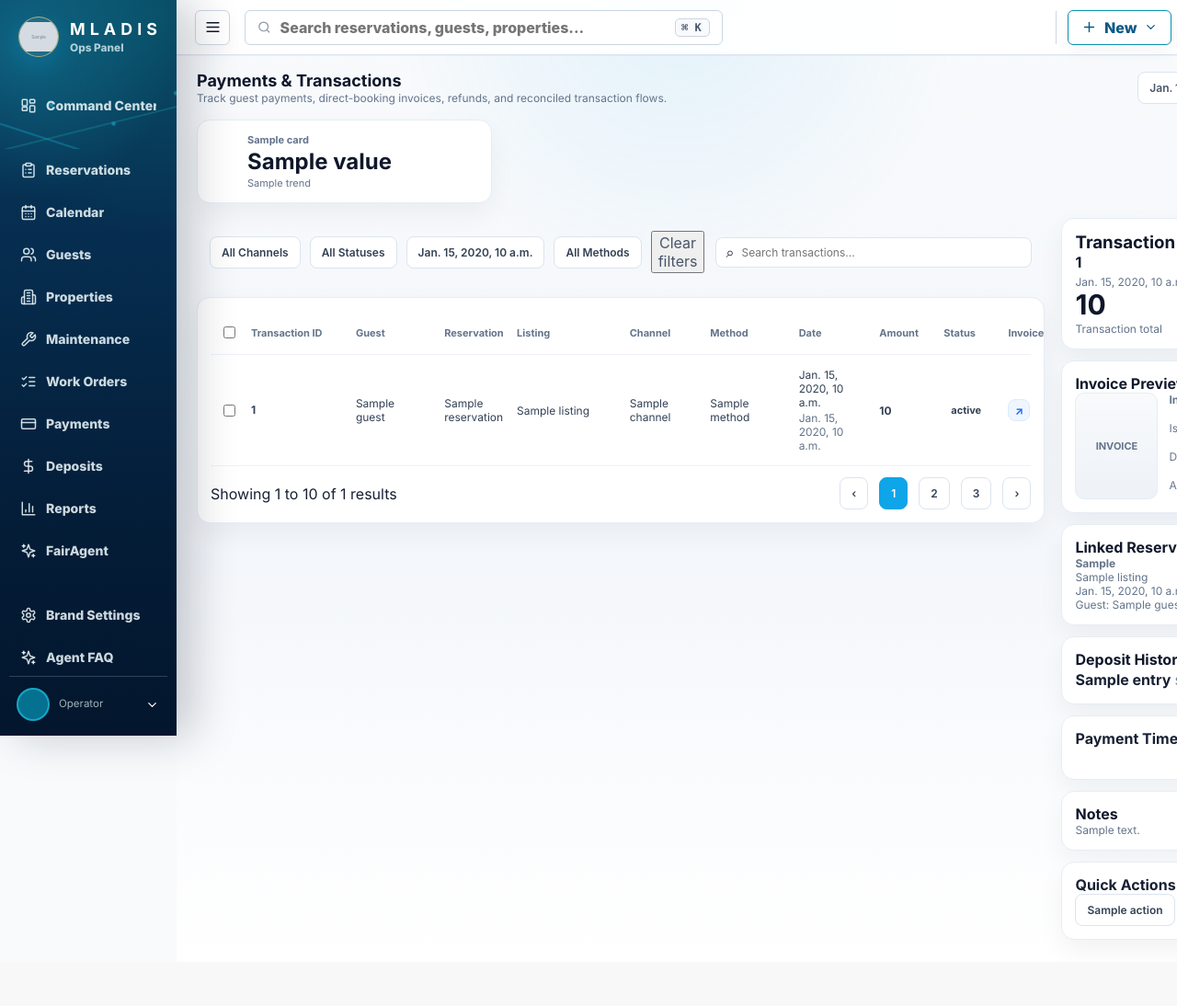
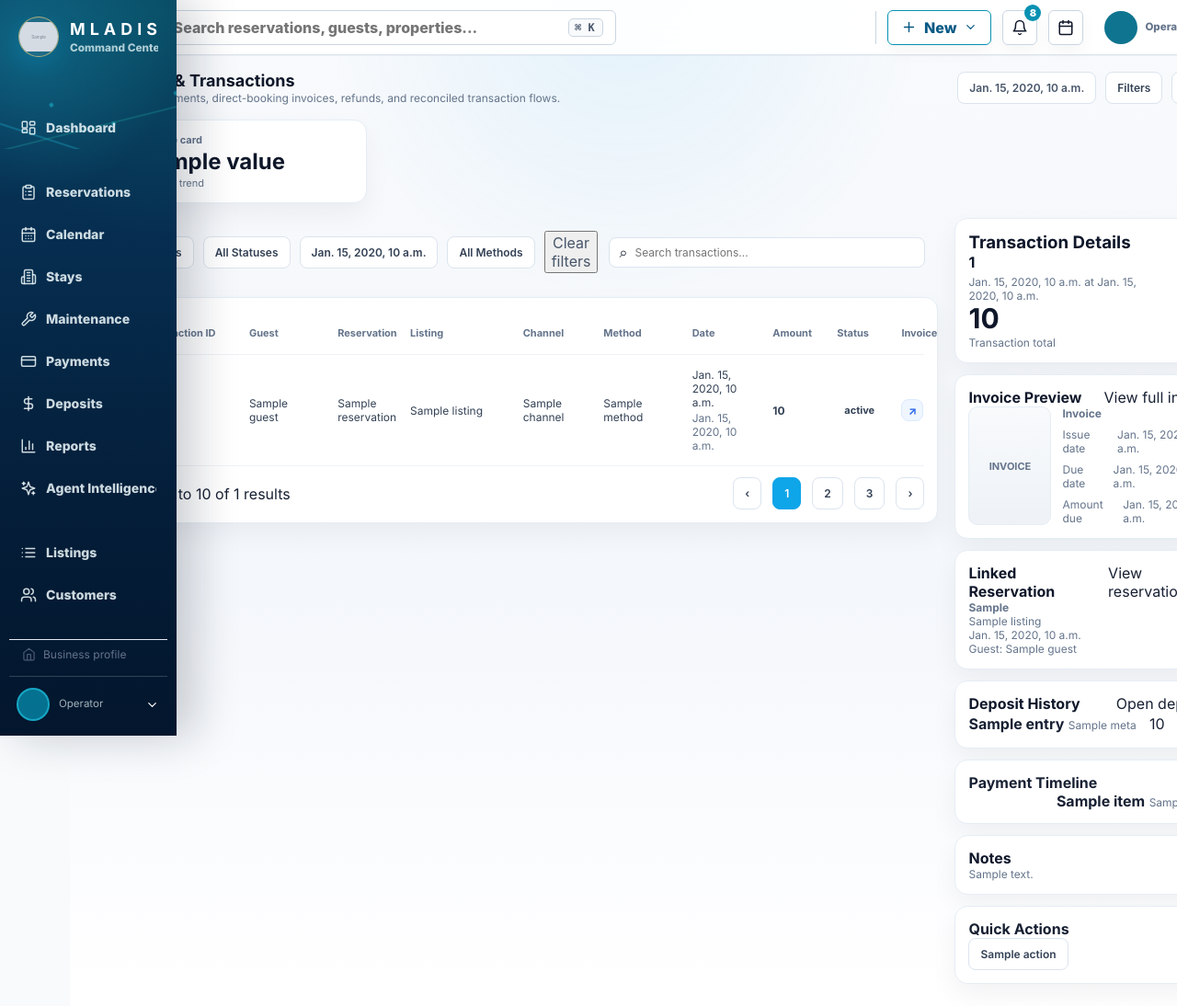
Before and after one commit to pzg8794/MLADIS, a Django app: template airbnb_agent/bookings/templates/bookings/modern_ops_payments.html in a window 1280 px wide. Shown: the whole page at 92% size. Before the commit the page ends 1022 px from the top, so only its background shows below. Run offline with Django 5.2, Linux system fonts and the light colour scheme; the template is opened without the code that fills it: most values are stand-ins (such as "Sample title", 1, 10 or a date in 2020); grey boxes marked "Sample" are stand-in pictures.

Commit message:
ops/payments + nav: remove forced sidebar open; finalize nav to mock spec
- modern_ops_payments.html: REMOVE inline script that forced is-sidebar-expanded
  and is-expanded on page load — sidebar must follow the global collapse rule
  (default 76px rail, expands on hover/focus)
- base_ops.html: update nav to match mock design spec exactly:
  OVERVIEW: Dashboard; OPERATIONS: Reservations/Calendar/Stays/Maintenance/
  Payments/Deposits/Reports/Agent Intelligence; BUSINESS: Listings/Customers/
  Tasks[badge 12]; ADMIN: Settings/Users; Business profile at bottom
  Add badge CSS and sidebar-biz link styles inline in head
- ops-payments.css: reduce detail rail from 380px to 300px

```diff
--- a/airbnb_agent/bookings/static/frontend/modern-dashboard/assets/ops-payments.css
+++ b/airbnb_agent/bookings/static/frontend/modern-dashboard/assets/ops-payments.css
@@ -147,8 +147,8 @@
 }
 
 .ops-pay-detail {
-  flex: 0 0 380px;
-  width: 380px;
+  flex: 0 0 300px;
+  width: 300px;
   position: sticky;
   top: 16px;
 }
--- a/airbnb_agent/bookings/templates/bookings/base_ops.html
+++ b/airbnb_agent/bookings/templates/bookings/base_ops.html
@@ -12,6 +12,14 @@
     <link rel="icon" href="{% static 'frontend/modern-dashboard/favicon.svg' %}" type="image/svg+xml">
     <link rel="stylesheet" href="{% static 'frontend/modern-dashboard/assets/app.css' %}?v=gentelella-v4-preview-3">
     {% block extra_css %}{% endblock %}
+    <style>
+      .v4-nav-badge{display:inline-flex;align-items:center;justify-content:center;min-width:18px;height:18px;padding:0 5px;border-radius:9px;background:#ef4444;color:#fff;font-size:10px;font-weight:700;line-height:1;margin-left:auto;}
+      .v4-nav-cluster a{display:flex;align-items:center;gap:0;}
+      .v4-nav-cluster a .modern-admin-nav-label{display:flex;align-items:center;gap:6px;flex:1;}
+      .v4-sidebar-biz{display:flex;align-items:center;gap:8px;padding:8px 14px;font-size:12px;color:#64748b;text-decoration:none;border-top:1px solid #e2e8f0;margin-top:4px;}
+      .v4-sidebar-biz:hover{color:#1e293b;background:#f8fafc;}
+      .v4-sidebar-biz svg{flex-shrink:0;opacity:.7;}
+    </style>
     <title>{% block title %}MLADIS{% endblock %}</title>
   </head>
   <body>
@@ -22,15 +30,17 @@
           <img src="{{ site_settings.logo_display_url }}" alt="MLADIS" class="modern-admin-brand-logo">
           <div>
             <strong>MLADIS</strong>
-            <small>Ops Panel</small>
+            <small>Command Center</small>
           </div>
         </a>
 
         <nav aria-label="Dashboard sections">
+          <span class="v4-nav-group">Overview</span>
+
           <div class="v4-nav-cluster">
-            <a href="/ops/admin/"{% if request.path == '/ops/admin/' %} class="is-active" aria-current="page"{% endif %}>
+            <a href="/ops/dashboard/"{% if request.path == '/ops/dashboard/' %} class="is-active" aria-current="page"{% endif %}>
               <svg class="modern-admin-rail-icon" width="18" height="18" viewBox="0 0 24 24" fill="none" stroke="currentColor" stroke-width="2" stroke-linecap="round" stroke-linejoin="round" aria-hidden="true"><rect width="7" height="9" x="3" y="3" rx="1"/><rect width="7" height="5" x="14" y="3" rx="1"/><rect width="7" height="9" x="14" y="12" rx="1"/><rect width="7" height="5" x="3" y="14" rx="1"/></svg>
-              <span class="modern-admin-nav-label">Command Center</span>
+              <span class="modern-admin-nav-label">Dashboard</span>
             </a>
           </div>
 
@@ -49,27 +59,15 @@
             </a>
           </div>
           <div class="v4-nav-cluster">
-            <a href="/ops/customers/"{% if '/ops/customers' in request.path %} class="is-active" aria-current="page"{% endif %}>
-              <svg class="modern-admin-rail-icon" width="18" height="18" viewBox="0 0 24 24" fill="none" stroke="currentColor" stroke-width="2" stroke-linecap="round" stroke-linejoin="round" aria-hidden="true"><path d="M16 21v-2a4 4 0 0 0-4-4H6a4 4 0 0 0-4 4v2"/><circle cx="9" cy="7" r="4"/><path d="M22 21v-2a4 4 0 0 0-3-3.87"/><path d="M16 3.13a4 4 0 0 1 0 7.75"/></svg>
-              <span class="modern-admin-nav-label">Guests</span>
-            </a>
-          </div>
-          <div class="v4-nav-cluster">
             <a href="/ops/stays/"{% if '/ops/stays' in request.path %} class="is-active" aria-current="page"{% endif %}>
               <svg class="modern-admin-rail-icon" width="18" height="18" viewBox="0 0 24 24" fill="none" stroke="currentColor" stroke-width="2" stroke-linecap="round" stroke-linejoin="round" aria-hidden="true"><path d="M6 22V4a2 2 0 0 1 2-2h8a2 2 0 0 1 2 2v18Z"/><path d="M6 12H4a2 2 0 0 0-2 2v6a2 2 0 0 0 2 2h2"/><path d="M18 9h2a2 2 0 0 1 2 2v9a2 2 0 0 1-2 2h-2"/><path d="M10 6h4"/><path d="M10 10h4"/><path d="M10 14h4"/><path d="M10 18h4"/></svg>
-              <span class="modern-admin-nav-label">Properties</span>
+              <span class="modern-admin-nav-label">Stays</span>
             </a>
           </div>
           <div class="v4-nav-cluster">
             <a href="/ops/maintenance/"{% if '/ops/maintenance' in request.path %} class="is-active" aria-current="page"{% endif %}>
               <svg class="modern-admin-rail-icon" width="18" height="18" viewBox="0 0 24 24" fill="none" stroke="currentColor" stroke-width="2" stroke-linecap="round" stroke-linejoin="round" aria-hidden="true"><path d="M14.7 6.3a1 1 0 0 0 0 1.4l1.6 1.6a1 1 0 0 0 1.4 0l3.77-3.77a6 6 0 0 1-7.94 7.94l-6.91 6.91a2.12 2.12 0 0 1-3-3l6.91-6.91a6 6 0 0 1 7.94-7.94l-3.76 3.76z"/></svg>
               <span class="modern-admin-nav-label">Maintenance</span>
-            </a>
-          </div>
-          <div class="v4-nav-cluster">
-            <a href="/ops/workboard/"{% if '/ops/workboard' in request.path %} class="is-active" aria-current="page"{% endif %}>
-              <svg class="modern-admin-rail-icon" width="18" height="18" viewBox="0 0 24 24" fill="none" stroke="currentColor" stroke-width="2" stroke-linecap="round" stroke-linejoin="round" aria-hidden="true"><path d="m3 17 2 2 4-4"/><path d="m3 7 2 2 4-4"/><path d="M13 6h8"/><path d="M13 12h8"/><path d="M13 18h8"/></svg>
-              <span class="modern-admin-nav-label">Work Orders</span>
             </a>
           </div>
           <div class="v4-nav-cluster">
@@ -93,7 +91,28 @@
           <div class="v4-nav-cluster">
             <a href="/ops/agent/"{% if '/ops/agent' in request.path %} class="is-active" aria-current="page"{% endif %}>
               <svg class="modern-admin-rail-icon" width="18" height="18" viewBox="0 0 24 24" fill="none" stroke="currentColor" stroke-width="2" stroke-linecap="round" stroke-linejoin="round" aria-hidden="true"><path d="m12 3-1.912 5.813a2 2 0 0 1-1.275 1.275L3 12l5.813 1.912a2 2 0 0 1 1.275 1.275L12 21l1.912-5.813a2 2 0 0 1 1.275-1.275L21 12l-5.813-1.912a2 2 0 0 1-1.275-1.275L12 3Z"/><path d="M5 3v4"/><path d="M19 17v4"/><path d="M3 5h4"/><path d="M17 19h4"/></svg>
-              <span class="modern-admin-nav-label">FairAgent</span>
+              <span class="modern-admin-nav-label">Agent Intelligence</span>
+            </a>
+          </div>
+
+          <span class="v4-nav-group">Business</span>
+
+          <div class="v4-nav-cluster">
+            <a href="/ops/listings/"{% if '/ops/listings' in request.path %} class="is-active" aria-current="page"{% endif %}>
+              <svg class="modern-admin-rail-icon" width="18" height="18" viewBox="0 0 24 24" fill="none" stroke="currentColor" stroke-width="2" stroke-linecap="round" stroke-linejoin="round" aria-hidden="true"><path d="M8 6h13"/><path d="M8 12h13"/><path d="M8 18h13"/><path d="M3 6h.01"/><path d="M3 12h.01"/><path d="M3 18h.01"/></svg>
+              <span class="modern-admin-nav-label">Listings</span>
+            </a>
+          </div>
+          <div class="v4-nav-cluster">
+            <a href="/ops/customers/"{% if '/ops/customers' in request.path %} class="is-active" aria-current="page"{% endif %}>
+              <svg class="modern-admin-rail-icon" width="18" height="18" viewBox="0 0 24 24" fill="none" stroke="currentColor" stroke-width="2" stroke-linecap="round" stroke-linejoin="round" aria-hidden="true"><path d="M16 21v-2a4 4 0 0 0-4-4H6a4 4 0 0 0-4 4v2"/><circle cx="9" cy="7" r="4"/><path d="M22 21v-2a4 4 0 0 0-3-3.87"/><path d="M16 3.13a4 4 0 0 1 0 7.75"/></svg>
+              <span class="modern-admin-nav-label">Customers</span>
+            </a>
+          </div>
+          <div class="v4-nav-cluster">
+            <a href="/ops/workboard/"{% if '/ops/workboard' in request.path %} class="is-active" aria-current="page"{% endif %}>
+              <svg class="modern-admin-rail-icon" width="18" height="18" viewBox="0 0 24 24" fill="none" stroke="currentColor" stroke-width="2" stroke-linecap="round" stroke-linejoin="round" aria-hidden="true"><path d="m3 17 2 2 4-4"/><path d="m3 7 2 2 4-4"/><path d="M13 6h8"/><path d="M13 12h8"/><path d="M13 18h8"/></svg>
+              <span class="modern-admin-nav-label">Tasks<span class="v4-nav-badge">12</span></span>
             </a>
           </div>
 
@@ -102,13 +121,7 @@
           <div class="v4-nav-cluster">
             <a href="/ops/settings/"{% if '/ops/settings' in request.path %} class="is-active" aria-current="page"{% endif %}>
               <svg class="modern-admin-rail-icon" width="18" height="18" viewBox="0 0 24 24" fill="none" stroke="currentColor" stroke-width="2" stroke-linecap="round" stroke-linejoin="round" aria-hidden="true"><path d="M12.22 2h-.44a2 2 0 0 0-2 2v.18a2 2 0 0 1-1 1.73l-.43.25a2 2 0 0 1-2 0l-.15-.08a2 2 0 0 0-2.73.73l-.22.38a2 2 0 0 0 .73 2.73l.15.1a2 2 0 0 1 1 1.72v.51a2 2 0 0 1-1 1.74l-.15.09a2 2 0 0 0-.73 2.73l.22.38a2 2 0 0 0 2.73.73l.15-.08a2 2 0 0 1 2 0l.43.25a2 2 0 0 1 1 1.73V20a2 2 0 0 0 2 2h.44a2 2 0 0 0 2-2v-.18a2 2 0 0 1 1-1.73l.43-.25a2 2 0 0 1 2 0l.15.08a2 2 0 0 0 2.73-.73l.22-.39a2 2 0 0 0-.73-2.73l-.15-.08a2 2 0 0 1-1-1.74v-.5a2 2 0 0 1 1-1.74l.15-.09a2 2 0 0 0 .73-2.73l-.22-.38a2 2 0 0 0-2.73-.73l-.15.08a2 2 0 0 1-2 0l-.43-.25a2 2 0 0 1-1-1.73V4a2 2 0 0 0-2-2z"/><circle cx="12" cy="12" r="3"/></svg>
-              <span class="modern-admin-nav-label">Brand Settings</span>
-            </a>
-          </div>
-          <div class="v4-nav-cluster">
-            <a href="/ops/agent/"{% if '/ops/agent' in request.path %} class="is-active" aria-current="page"{% endif %}>
-              <svg class="modern-admin-rail-icon" width="18" height="18" viewBox="0 0 24 24" fill="none" stroke="currentColor" stroke-width="2" stroke-linecap="round" stroke-linejoin="round" aria-hidden="true"><path d="m12 3-1.912 5.813a2 2 0 0 1-1.275 1.275L3 12l5.813 1.912a2 2 0 0 1 1.275 1.275L12 21l1.912-5.813a2 2 0 0 1 1.275-1.275L21 12l-5.813-1.912a2 2 0 0 1-1.275-1.275L12 3Z"/><path d="M5 3v4"/><path d="M19 17v4"/><path d="M3 5h4"/><path d="M17 19h4"/></svg>
-              <span class="modern-admin-nav-label">Agent FAQ</span>
+              <span class="modern-admin-nav-label">Settings</span>
             </a>
           </div>
           <div class="v4-nav-cluster">
@@ -117,20 +130,12 @@
               <span class="modern-admin-nav-label">Users</span>
             </a>
           </div>
-          <div class="v4-nav-cluster">
-            <a href="/ops/oauth/"{% if '/ops/oauth' in request.path %} class="is-active" aria-current="page"{% endif %}>
-              <svg class="modern-admin-rail-icon" width="18" height="18" viewBox="0 0 24 24" fill="none" stroke="currentColor" stroke-width="2" stroke-linecap="round" stroke-linejoin="round" aria-hidden="true"><path d="M10 13a5 5 0 0 0 7.54.54l3-3a5 5 0 0 0-7.07-7.07l-1.72 1.71"/><path d="M14 11a5 5 0 0 0-7.54-.54l-3 3a5 5 0 0 0 7.07 7.07l1.71-1.71"/></svg>
-              <span class="modern-admin-nav-label">OAuth &amp; Integrations</span>
-            </a>
-          </div>
-          <div class="v4-nav-cluster">
-            <a href="/ops/settings/"{% if '/ops/settings' in request.path %} class="is-active" aria-current="page"{% endif %}>
-              <svg class="modern-admin-rail-icon" width="18" height="18" viewBox="0 0 24 24" fill="none" stroke="currentColor" stroke-width="2" stroke-linecap="round" stroke-linejoin="round" aria-hidden="true"><rect width="20" height="8" x="2" y="2" rx="2" ry="2"/><rect width="20" height="8" x="2" y="14" rx="2" ry="2"/><line x1="6" x2="6.01" y1="6" y2="6"/><line x1="6" x2="6.01" y1="18" y2="18"/></svg>
-              <span class="modern-admin-nav-label">System</span>
-            </a>
-          </div>
         </nav>
 
+        <a class="v4-sidebar-biz" href="/ops/settings/">
+          <svg width="15" height="15" viewBox="0 0 24 24" fill="none" stroke="currentColor" stroke-width="2" stroke-linecap="round" stroke-linejoin="round" aria-hidden="true"><path d="M3 9l9-7 9 7v11a2 2 0 0 1-2 2H5a2 2 0 0 1-2-2z"/><polyline points="9 22 9 12 15 12 15 22"/></svg>
+          <span>Business profile</span>
+        </a>
         <div class="v4-sidebar-user">
           <span>{{ request.user.username|slice:":2"|upper }}</span>
           <div>
--- a/airbnb_agent/bookings/templates/bookings/modern_ops_payments.html
+++ b/airbnb_agent/bookings/templates/bookings/modern_ops_payments.html
@@ -216,16 +216,4 @@
     {% endif %}
   </section>
 </main>
-<script>
-  (function () {
-    var shell = document.querySelector('.dashboard-shell');
-    var sidebar = document.getElementById('main-sidebar');
-    if (shell) {
-      shell.classList.add('is-sidebar-expanded');
-    }
-    if (sidebar) {
-      sidebar.classList.add('is-expanded');
-    }
-  }());
-</script>
 {% endblock %}
```
